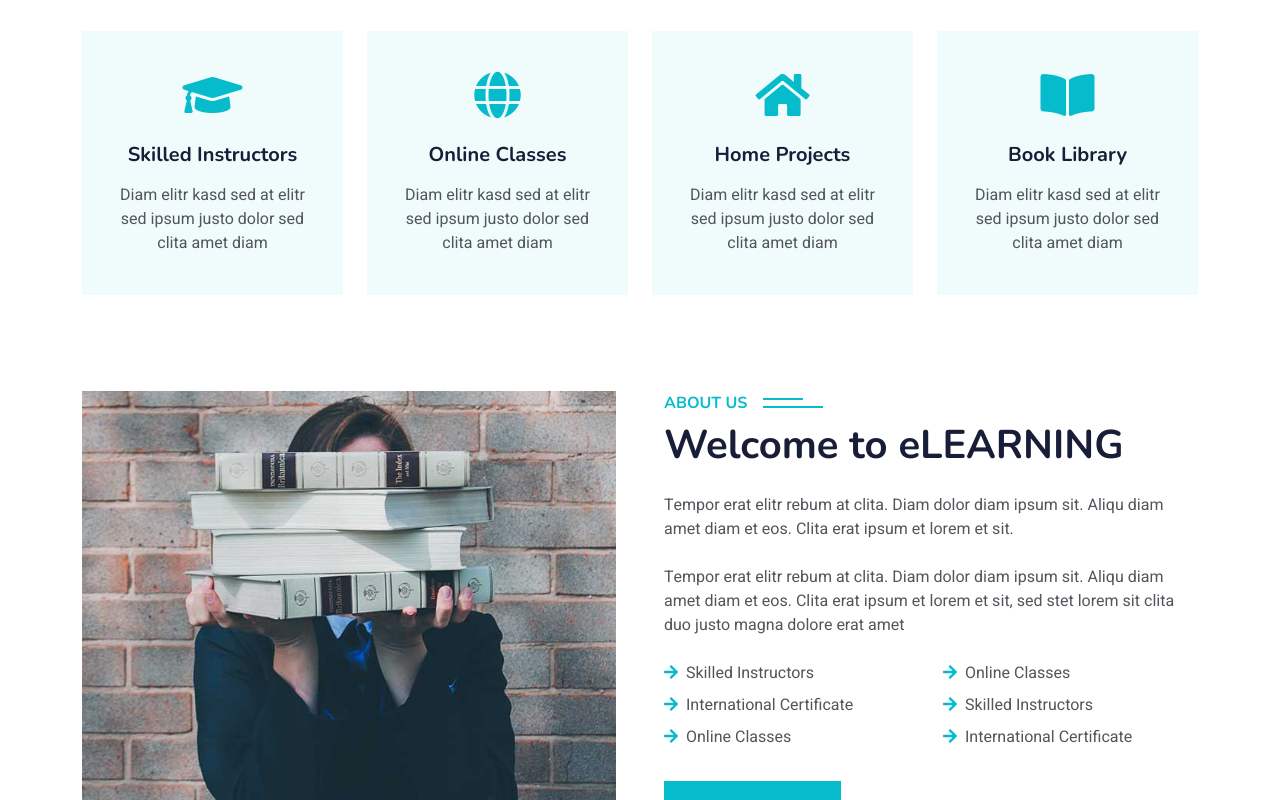
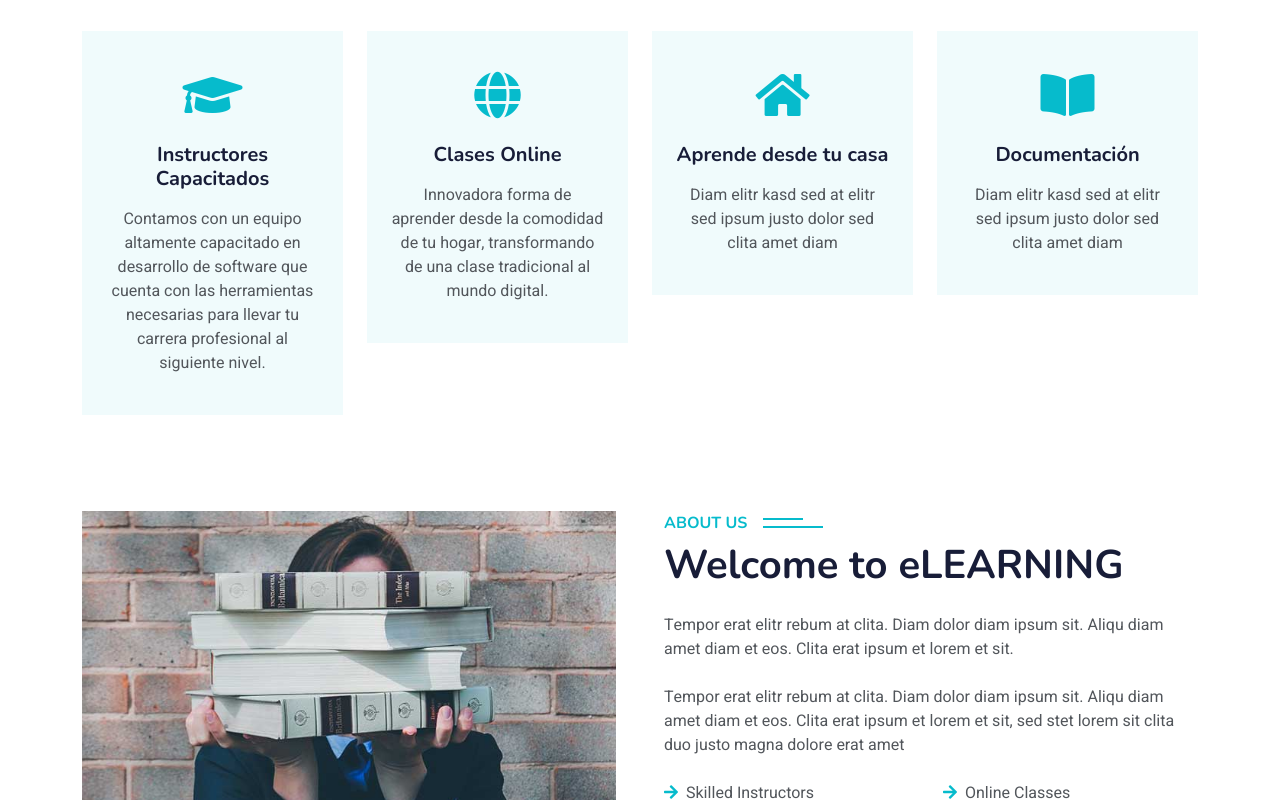
Before and after one commit to cesarestrada090/peruValley, a plain HTML site: page index.html in a window 1280 px wide. Shown: the part 860-1660 px from the top of the page. Drawn offline with nearby package versions, Linux system fonts and the light colour scheme.

Commit message:
Signed-off-by: Melissa Vasquez <mevv8568@gmail.com>

```diff
--- a/index.html
+++ b/index.html
@@ -111,17 +111,17 @@
                     <div class="service-item text-center pt-3">
                         <div class="p-4">
                             <i class="fa fa-3x fa-graduation-cap text-primary mb-4"></i>
-                            <h5 class="mb-3">Skilled Instructors</h5>
-                            <p>Diam elitr kasd sed at elitr sed ipsum justo dolor sed clita amet diam</p>
-                        </div>
+                            <h5 class="mb-3">Instructores Capacitados</h5>
+                            <p>Contamos con un equipo altamente capacitado en desarrollo de software que cuenta con las herramientas necesarias para llevar tu carrera profesional al siguiente nivel. </p>
+              </div>
                     </div>
                 </div>
                 <div class="col-lg-3 col-sm-6 wow fadeInUp" data-wow-delay="0.3s">
                     <div class="service-item text-center pt-3">
                         <div class="p-4">
                             <i class="fa fa-3x fa-globe text-primary mb-4"></i>
-                            <h5 class="mb-3">Online Classes</h5>
-                            <p>Diam elitr kasd sed at elitr sed ipsum justo dolor sed clita amet diam</p>
+                            <h5 class="mb-3">Clases Online</h5>
+                            <p> Innovadora forma de aprender desde la comodidad de tu hogar, transformando de una clase tradicional al mundo digital.</p>
                         </div>
                     </div>
                 </div>
@@ -129,7 +129,7 @@
                     <div class="service-item text-center pt-3">
                         <div class="p-4">
                             <i class="fa fa-3x fa-home text-primary mb-4"></i>
-                            <h5 class="mb-3">Home Projects</h5>
+                            <h5 class="mb-3">Aprende desde tu casa</h5>
                             <p>Diam elitr kasd sed at elitr sed ipsum justo dolor sed clita amet diam</p>
                         </div>
                     </div>
@@ -138,7 +138,7 @@
                     <div class="service-item text-center pt-3">
                         <div class="p-4">
                             <i class="fa fa-3x fa-book-open text-primary mb-4"></i>
-                            <h5 class="mb-3">Book Library</h5>
+                            <h5 class="mb-3">Documentación</h5>
                             <p>Diam elitr kasd sed at elitr sed ipsum justo dolor sed clita amet diam</p>
                         </div>
                     </div>
```
